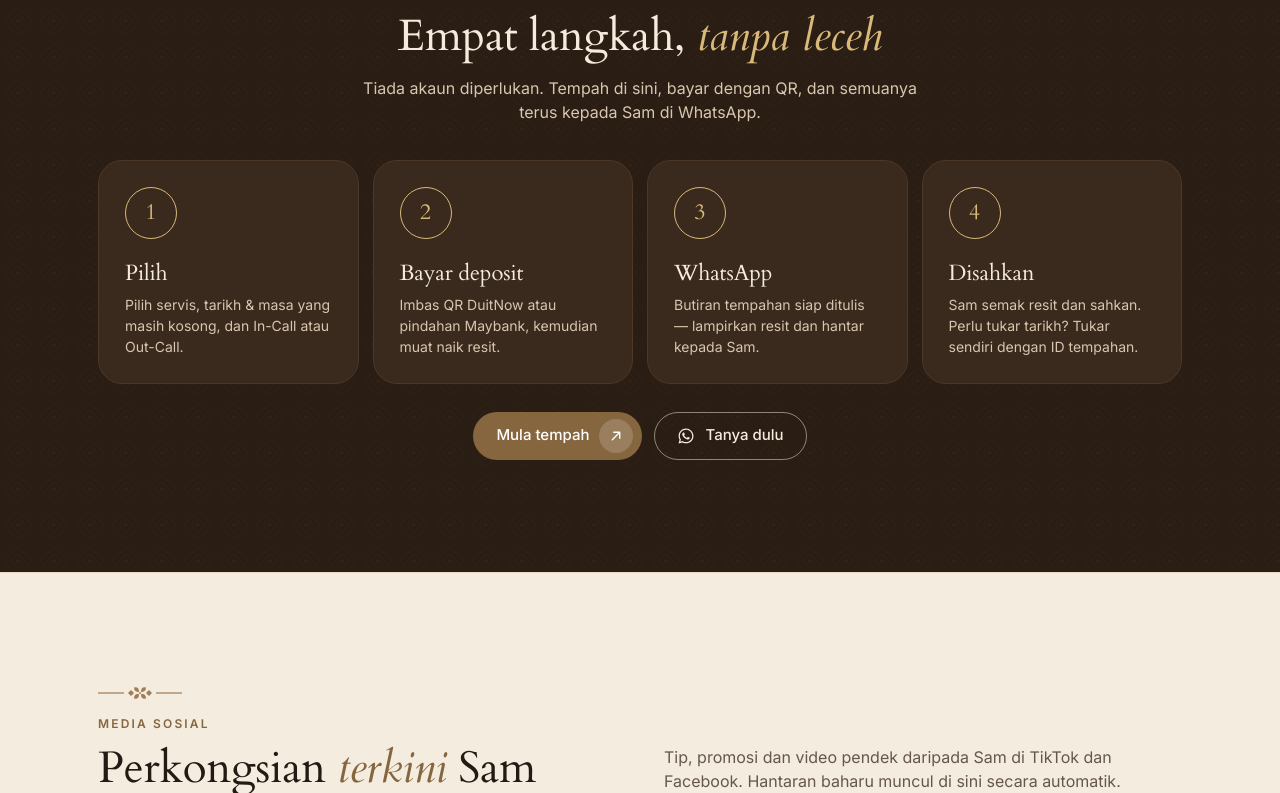
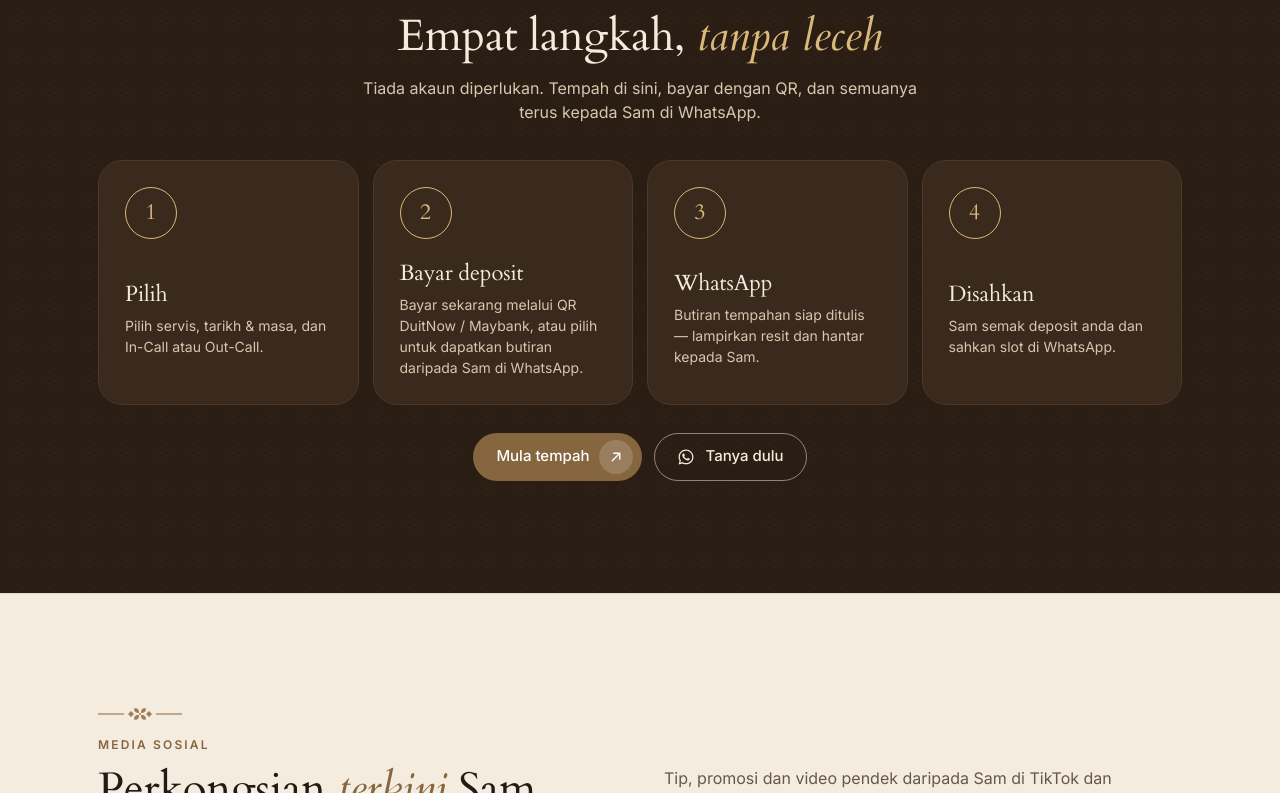
Before and after one commit to YushAbdullah/SPASAM, a plain HTML site: page index.html in a window 1280 px wide. Shown: the part 2681-3474 px from the top of the page. Drawn offline with Linux system fonts and the light colour scheme.

Commit message:
Make page copy accurate for WhatsApp-only booking mode
Co-Authored-By: Claude Opus 5.5 <noreply@anthropic.com>
Claude-Session: https://claude.ai/code/session_01C2vH41zeFB8qLY6S95pEUk

```diff
--- a/index.html
+++ b/index.html
@@ -535,10 +535,10 @@ footer nav a{color:var(--on-kayu);text-decoration:none;font-size:14px;padding:6p
         <p class="lead" data-en="No account needed. Book here, pay by QR, and everything goes straight to Sam on WhatsApp.">Tiada akaun diperlukan. Tempah di sini, bayar dengan QR, dan semuanya terus kepada Sam di WhatsApp.</p>
       </div>
       <ol class="steps">
-        <li class="step rv"><span class="num">1</span><div><h3 data-en="Choose">Pilih</h3><p data-en="Pick a service, then a free date and time, and In-Call or Out-Call.">Pilih servis, tarikh &amp; masa yang masih kosong, dan In-Call atau Out-Call.</p></div></li>
-        <li class="step rv"><span class="num">2</span><div><h3 data-en="Pay deposit">Bayar deposit</h3><p data-en="Scan the DuitNow QR or transfer to Maybank, then upload the receipt.">Imbas QR DuitNow atau pindahan Maybank, kemudian muat naik resit.</p></div></li>
+        <li class="step rv"><span class="num">1</span><div><h3 data-en="Choose">Pilih</h3><p data-en="Pick a service, a date and time, and In-Call or Out-Call.">Pilih servis, tarikh &amp; masa, dan In-Call atau Out-Call.</p></div></li>
+        <li class="step rv"><span class="num">2</span><div><h3 data-en="Pay deposit">Bayar deposit</h3><p data-en="Pay now by DuitNow QR / Maybank, or choose to get the details from Sam on WhatsApp.">Bayar sekarang melalui QR DuitNow / Maybank, atau pilih untuk dapatkan butiran daripada Sam di WhatsApp.</p></div></li>
         <li class="step rv"><span class="num">3</span><div><h3 data-en="WhatsApp">WhatsApp</h3><p data-en="Your booking details are written for you — attach the receipt and send to Sam.">Butiran tempahan siap ditulis — lampirkan resit dan hantar kepada Sam.</p></div></li>
-        <li class="step rv"><span class="num">4</span><div><h3 data-en="Confirmed">Disahkan</h3><p data-en="Sam checks the receipt and confirms. Need another date? Change it with your booking ID.">Sam semak resit dan sahkan. Perlu tukar tarikh? Tukar sendiri dengan ID tempahan.</p></div></li>
+        <li class="step rv"><span class="num">4</span><div><h3 data-en="Confirmed">Disahkan</h3><p data-en="Sam checks your deposit and confirms your slot on WhatsApp.">Sam semak deposit anda dan sahkan slot di WhatsApp.</p></div></li>
       </ol>
       <div class="steps-cta">
         <button class="btn btn-primary" type="button" data-book><span data-en="Start booking">Mula tempah</span><span class="disc"><svg><use href="#i-arrow"/></svg></span></button>
@@ -641,7 +641,7 @@ footer nav a{color:var(--on-kayu);text-decoration:none;font-size:14px;padding:6p
         <details class="rv"><summary data-en="Do I need to book in advance?">Perlu tempah awal ke?</summary><p class="a" data-en="Yes — sessions are by appointment. Slots already taken show as Taken when you book. Sam sees at most five clients a day so nobody is rushed, so booking early gives you the best choice of times.">Ya — sesi mengikut temujanji. Slot yang sudah diambil ditanda Penuh semasa anda tempah. Sam ambil maksimum lima pelanggan sehari supaya tiada yang tergesa-gesa, jadi tempah awal untuk pilihan masa yang lebih baik.</p></details>
         <details class="rv"><summary data-en="How does the deposit work?">Bagaimana dengan deposit?</summary><p class="a" data-en="RM10 for single services and RM20 for packages, paid right after you book: scan the DuitNow QR or transfer to Maybank 1630 4662 3774 (Muhammad Aiman Syafiq). Upload the receipt on the site and attach it in WhatsApp. Sam checks it and confirms your booking. The balance is paid at the session.">RM10 untuk servis individu dan RM20 untuk pakej, dibayar sejurus selepas tempah: imbas QR DuitNow atau pindahan ke Maybank 1630 4662 3774 (Muhammad Aiman Syafiq). Muat naik resit di laman ini dan lampirkan di WhatsApp. Sam akan semak dan sahkan tempahan anda. Baki dibayar semasa sesi.</p></details>
         <details class="rv"><summary data-en="In-Call or Out-Call — what's the difference?">In-Call atau Out-Call — apa bezanya?</summary><p class="a" data-en="In-Call: you come to Sam's premises in Chendering. Out-Call: Sam comes to your home or hotel. For Out-Call, share your area when booking; any travel charge is confirmed by Sam on WhatsApp.">In-Call: anda datang ke premis Sam di Chendering. Out-Call: Sam datang ke rumah atau hotel anda. Untuk Out-Call, kongsikan kawasan anda semasa tempah; sebarang caj perjalanan akan dimaklumkan oleh Sam di WhatsApp.</p></details>
-        <details class="rv"><summary data-en="What if I need to reschedule?">Bagaimana jika saya perlu tukar masa?</summary><p class="a" data-en="Tap <b>My booking</b>, enter your booking ID and phone number, and pick a new free slot — Sam is notified automatically. You can also message him on WhatsApp. Refund terms are confirmed with Sam directly.">Tekan <b>Tempahan saya</b>, masukkan ID tempahan dan nombor telefon, dan pilih slot baharu yang kosong — Sam akan dimaklumkan secara automatik. Anda juga boleh mesej Sam di WhatsApp. Terma pemulangan wang disahkan terus dengan Sam.</p></details>
+        <details class="rv"><summary data-en="What if I need to reschedule?">Bagaimana jika saya perlu tukar masa?</summary><p class="a" data-en="Message Sam on WhatsApp as early as you can, or tap <b>My booking</b>, and he will help you move to a free slot. Refund terms are confirmed with Sam directly.">Mesej Sam di WhatsApp seawal mungkin, atau tekan <b>Tempahan saya</b>, dan Sam akan bantu tukar ke slot yang kosong. Terma pemulangan wang disahkan terus dengan Sam.</p></details>
         <details class="rv"><summary data-en="What should I prepare before a session?">Apa perlu saya sediakan sebelum sesi?</summary><p class="a" data-en="Eat lightly at least an hour before, tell Sam about any injuries, health conditions or areas to avoid, and arrive a few minutes early to settle in.">Makan ringan sekurang-kurangnya sejam sebelum, maklumkan kepada Sam tentang kecederaan, keadaan kesihatan atau bahagian yang perlu dielakkan, dan datang beberapa minit awal untuk berehat.</p></details>
         <details class="rv"><summary data-en="What do the certificates mean?">Apa maksud sijil-sijil tersebut?</summary><p class="a" data-en="They show Sam took part in the named courses. They are not a medical licence, and the services here are for relaxation and wellbeing, not medical treatment.">Ia menunjukkan Sam telah menyertai kursus yang dinyatakan. Ia bukan lesen perubatan, dan servis di sini adalah untuk relaksasi dan kesejahteraan, bukan rawatan perubatan.</p></details>
       </div>
```
